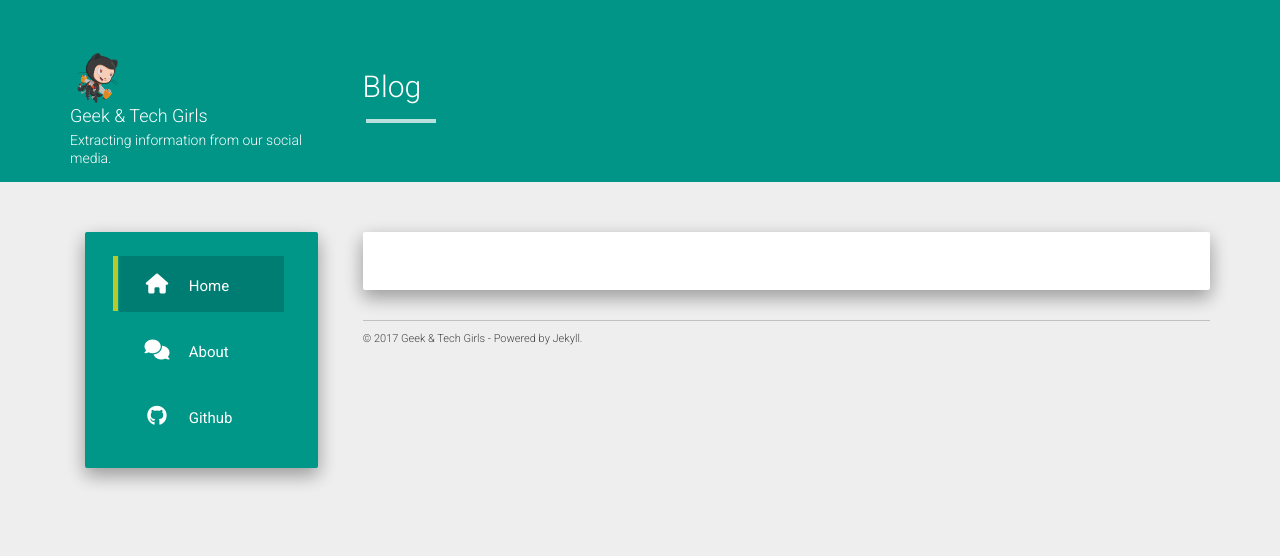
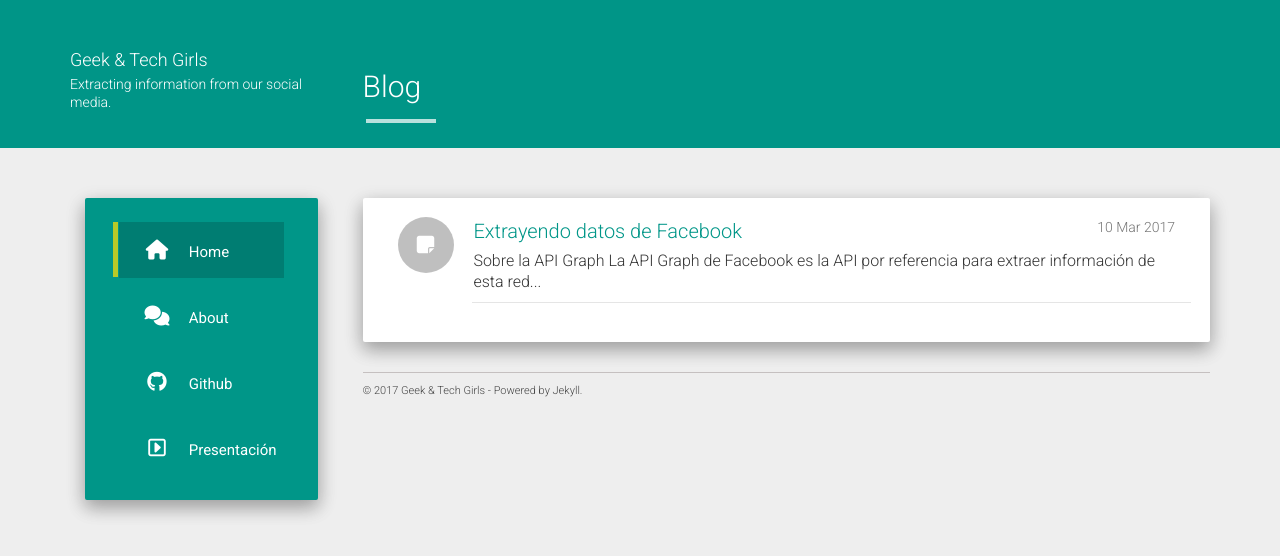
Before and after one commit to YesWeTech/The-Spyder-Girl, a Jekyll site: the page built from index.html, in a window 1280 px wide. Shown: the top 556 px of the page. Built offline with Jekyll 4.4.1, drawn with Linux system fonts in a browser that asks for light colours; nearby versions of some CDN libraries; the list of posts is cut into pages by our own code.

Commit message:
post sobre facebook

```diff
--- a/Gemfile
+++ b/Gemfile
@@ -7,4 +7,5 @@
   gem 'jekyll-watch'
   gem 'kramdown'
   gem 'rouge'
+  gem 'jemoji'
 end
--- a/_config.yml
+++ b/_config.yml
@@ -20,4 +20,4 @@
 per_page: 20
 paginate_path: "/page:num/"
 markdown: kramdown
-gems: [jekyll-paginate, jekyll-gist]
+gems: [jekyll-paginate, jekyll-gist, jemoji]
--- a/_data/urls.json
+++ b/_data/urls.json
@@ -15,4 +15,9 @@
     "url": "https://github.com/geekandtechgirls/The-Spyder-Girl/",
     "icon": "fa-github"
   },
+  {
+    "text": "Presentación",
+    "url": "/presentacion/",
+    "icon": "fa-caret-square-o-right"
+  }
 ]
--- a/_includes/header.html
+++ b/_includes/header.html
@@ -2,9 +2,6 @@
       <div class="container">
         <div class="row">
           <div class="col-md-3 col-sm-4 col-xs-12">
-            <div class="row-picture">
-              <img id="about" class="logo-img" src="{{ site.logo }}" height="75px" width="75px">
-            </div>
             <div class="row-details">
               <h4 class="list-group-item-heading">{{ site.author }}</h4>
               <p class="list-group-item-text">{{ site.about }}</p>
--- /dev/null
+++ b/_posts/2017-03-10-extrayendo-datos-facebook.md
@@ -0,0 +1,29 @@
+---
+layout: post
+title:  "Extrayendo datos de Facebook"
+date:   2017-03-10
+categories: project
+---
+
+# Sobre la API Graph
+
+La [API Graph](https://developers.facebook.com/docs/graph-api/overview) de Facebook es la API por referencia para extraer información de esta red social. Podéis explorar las posibilidades que ofrece con su [explorador](https://developers.facebook.com/tools/explorer).
+
+En nuestro caso, vamos a centrarnos en obtener el _feed_ (posts que publicamos desde nuestra página) y, para cada post, el nombre de las personas que han dado me gusta a ese post.
+
+# Código
+Para poder trabajar con esta API de forma sencilla se utiliza la librería [facebook-sdk](https://github.com/mobolic/facebook-sdk).
+
+La forma de trabajar es bastante sencilla: creamos un objeto `facebook.Graph.API` pasándole como parámetro nuestra clave de acceso y, a partir de ahí, tenemos un objeto `graph` al que podemos llamar usando los mismos métodos que en el explorador de la API.
+
+{% highlight python %}
+import facebook
+from os import environ
+
+# connect to facebook
+graph = facebook.GraphAPI(access_token=environ['FACEBOOK_ACCESS_TOKEN'], version='2.7')
+# download notifications and likes from facebook.
+data = graph.get_object(id="me", fields="feed{likes{id,name}},notifications{from}")
+{% endhighlight  %}
+
+Como habréis notado, tenemos la clave de acceso definida como variable de entorno :wink:
--- /dev/null
+++ b/pip-selfcheck.json
@@ -0,0 +1 @@
+{"last_check":"2017-03-05T19:08:47Z","pypi_version":"9.0.1"}
```
Also changed, not shown: Gemfile.lock, 1 other file.
